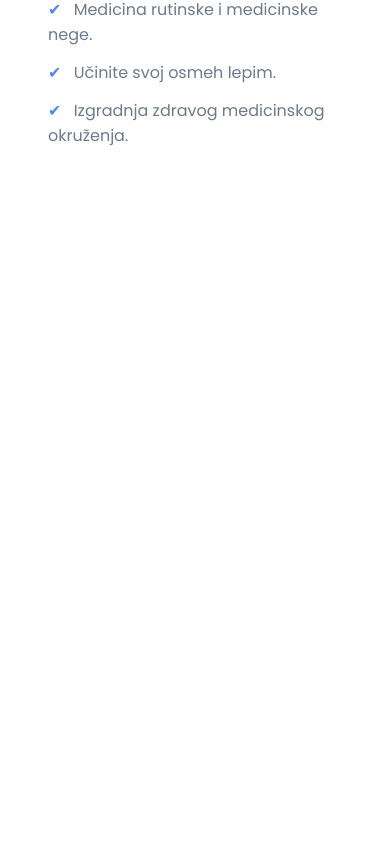
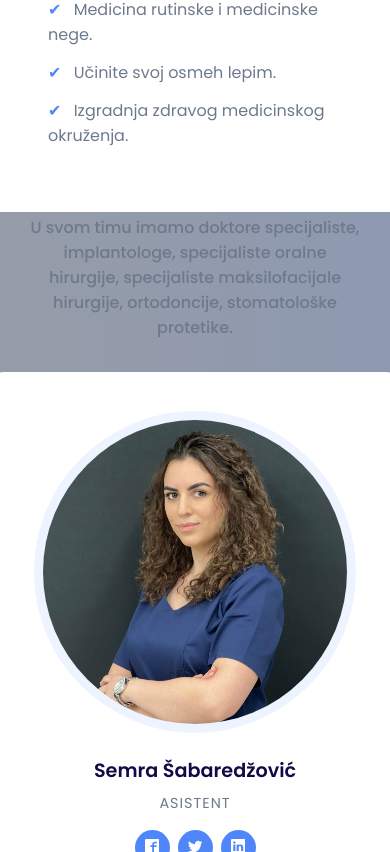
Before and after one commit to eldin-s/bisevac-dental, a React (Create React App) app: page / in a window 390 px wide. Shown: the part 5099-5951 px from the top of the page. Before the commit the page ends 5311 px from the top, so only its background shows below. Built offline with nearby package versions, Linux system fonts and the light colour scheme.

Commit message:
Creating and finishing TeamMember banner and fixing responsivity

```diff
--- /dev/null
+++ b/src/components/TeamMember.css
@@ -0,0 +1,118 @@
+.team-member {
+  width: 100%;
+
+  background: linear-gradient(
+      90deg,
+      rgba(79, 135, 251, 0.1) 0%,
+      rgba(79, 135, 251, 0.2) 100%
+    ),
+    url('http://localhost:3000/assets/pattern-1.png');
+  background-repeat: repeat;
+
+  height: 40rem;
+
+  display: flex;
+  align-items: center;
+  justify-content: center;
+}
+
+.team-member-inner {
+  max-width: 75rem;
+  display: flex;
+  flex-direction: column;
+  justify-content: center;
+  align-items: center;
+}
+
+.team-member-inner h3 {
+  margin-top: 2rem;
+  padding: 2rem;
+  max-width: 60rem;
+  text-align: center;
+  font-weight: 500;
+  color: var(--color-font);
+}
+
+.team-member-card {
+  background-color: #fff;
+  padding: 3rem;
+
+  display: flex;
+  flex-direction: column;
+  align-items: center;
+
+  border-radius: 0.5rem;
+}
+
+.team-member-img {
+  background-image: url('http://localhost:3000/assets/Semra-Sabaredzovic.jpeg');
+  width: 19rem;
+  height: 19rem;
+  border-radius: 50%;
+  background-size: cover;
+  background-position: center;
+  box-shadow: 0px 0px 0px 9px rgba(79, 136, 251, 0.1);
+  transition: box-shadow ease-in-out 0.3s;
+}
+
+.team-member-card:hover .team-member-img {
+  box-shadow: 0px 0px 0px 9px var(--color-global);
+}
+
+.team-member h4 {
+  color: var(--color-secondary);
+  font-size: 1.2rem;
+  font-weight: 600;
+
+  padding-top: 2rem;
+  cursor: pointer;
+  transition: color ease 0.3s;
+}
+
+.team-member h4:hover {
+  color: var(--color-global);
+}
+
+.team-member p {
+  color: var(--color-font);
+  text-transform: uppercase;
+  font-size: 0.9rem;
+  letter-spacing: 1px;
+
+  padding-top: 0.5rem;
+}
+
+.team-member-social {
+  padding-top: 1rem;
+  display: flex;
+  align-items: center;
+  justify-content: center;
+  gap: 0.5rem;
+}
+
+.team-member-social i {
+  text-align: center;
+  padding: 0.5rem;
+  color: #fff;
+  line-height: 22px;
+  font-size: 0.9rem;
+
+  width: 35px;
+  height: 35px;
+
+  background-color: var(--color-global);
+  border-radius: 50%;
+
+  cursor: pointer;
+  transition: background-color ease-in-out 0.3s;
+}
+
+.team-member-social i:hover {
+  background-color: var(--color-secondary);
+}
+
+@media screen and (max-width: 600px) {
+  .team-member-inner h3 {
+    font-size: 1rem;
+  }
+}
--- /dev/null
+++ b/src/components/TeamMember.jsx
@@ -0,0 +1,36 @@
+import React from 'react';
+import './TeamMember.css';
+import { ImFacebook2 } from 'react-icons/im';
+import { BsTwitter } from 'react-icons/bs';
+import { BsLinkedin } from 'react-icons/bs';
+
+export const TeamMember = () => {
+  return (
+    <div className="team-member">
+      <div className="team-member-inner">
+        <h3>
+          U svom timu imamo doktore specijaliste, implantologe, specijaliste
+          oralne hirurgije, specijaliste maksilofacijale hirurgije, ortodoncije,
+          stomatološke protetike.
+        </h3>
+
+        <div className="team-member-card">
+          <div className="team-member-img"></div>
+          <h4>Semra Šabaredžović</h4>
+          <p>Asistent</p>
+          <div className="team-member-social">
+            <i>
+              <ImFacebook2 className="team-member-social-icon" />
+            </i>
+            <i>
+              <BsTwitter className="team-member-social-icon" />
+            </i>
+            <i>
+              <BsLinkedin className="team-member-social-icon" />
+            </i>
+          </div>
+        </div>
+      </div>
+    </div>
+  );
+};
--- a/src/pages/Home.jsx
+++ b/src/pages/Home.jsx
@@ -8,6 +8,7 @@ import './home.css';
 import { ServicesSlideshow } from '../components/ServicesSlideshow';
 import { Banner } from '../components/Banner';
 import { Tabs } from '../components/Tabs/Tabs';
+import { TeamMember } from '../components/TeamMember';
 
 export const Home = () => {
   return (
@@ -94,6 +95,7 @@ export const Home = () => {
       <ServicesSlideshow />
       <Banner />
       <Tabs />
+      <TeamMember />
     </div>
   );
 };
```
Also changed, not shown: public/assets/Semra-Sabaredzovic.jpeg (added).
